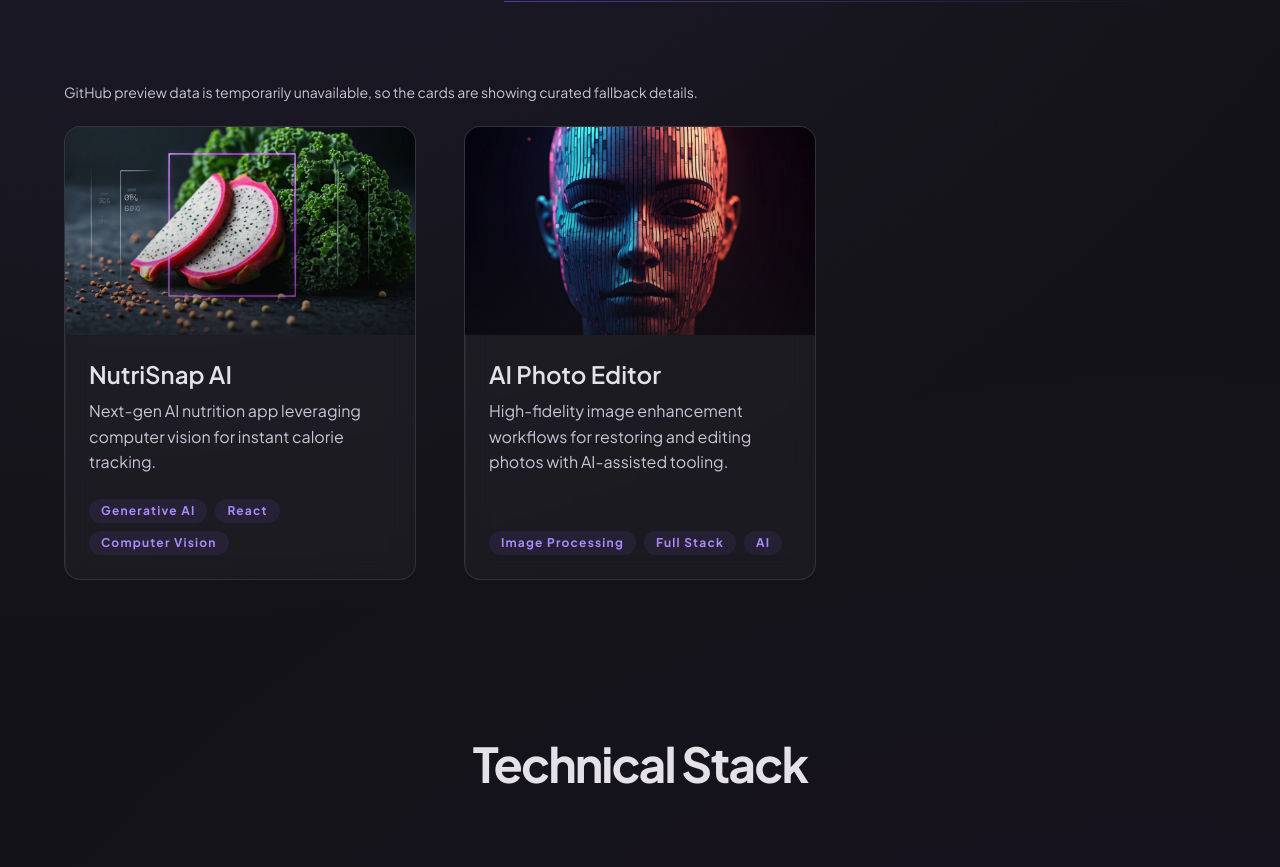
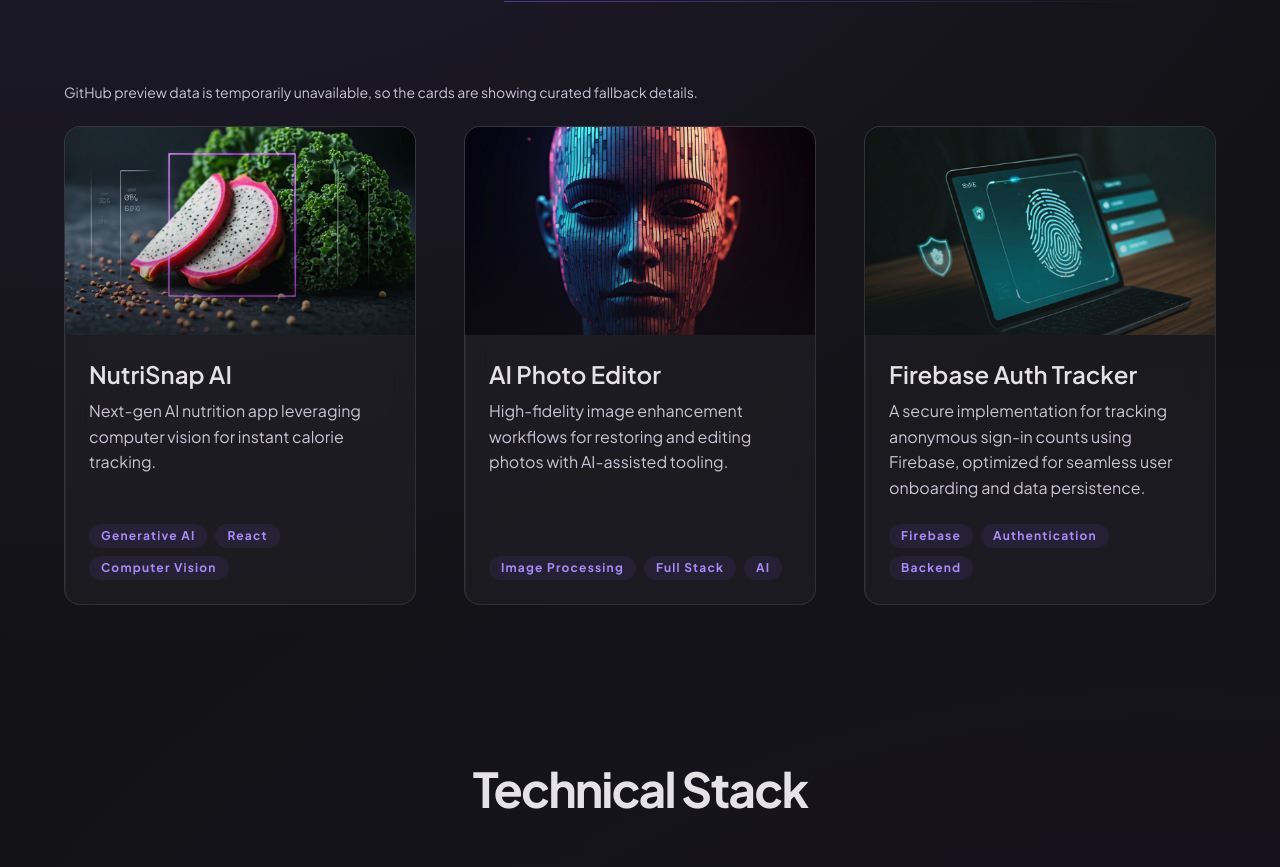
Before and after one commit to isabelledey/portfolio-website, a React (Vite) app: page / in a window 1280 px wide. Shown: the part 1691-2558 px from the top of the page. Built offline with nearby package versions, Linux system fonts and the light colour scheme; no server answers.

Commit message:
added another github card of firebase-auth-tracker

```diff
--- a/src/data/siteContent.js
+++ b/src/data/siteContent.js
@@ -149,4 +149,16 @@ export const featuredProjectDefinitions = [
     imageAlt: "AI Photo Editor preview",
     placeholderClassName: "from-[#120d1f] via-[#4d2c85] to-[#1c1830]",
   },
+  {
+    id: "firebase-auth-tracker",
+    repoPath: "isabelledey/firebase-auth-tracker",
+    repoUrl: "https://github.com/isabelledey/firebase-auth-tracker",
+    fallbackName: "Firebase Auth Tracker",
+    fallbackDescription:
+      "A secure implementation for tracking anonymous sign-in counts using Firebase, optimized for seamless user onboarding and data persistence.",
+    fallbackTopics: ["Firebase", "Authentication", "Backend", "Angular"],
+    imageName: "firebase-auth-tracker.png",
+    imageAlt: "Firebase Auth Tracker preview",
+    placeholderClassName: "from-[#120d1f] via-[#4d2c85] to-[#1c1830]",
+  },
 ];
```
Also changed, not shown: public/firebase-auth-tracker.png (added).
